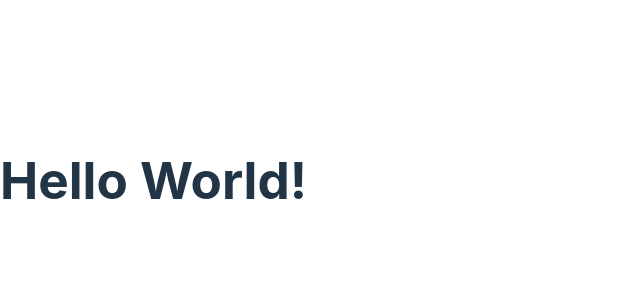
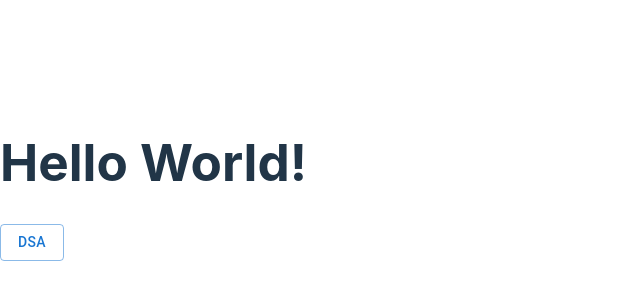
Before and after one commit to TogetherCrew/frontend-next, a React (Vite) app: page / in a window 1280 px wide. Shown: the part 220-520 px from the top of the page, without its empty margins (0-640 px from the left). Built offline with nearby package versions, Linux system fonts and the light colour scheme.

Commit message:
install MUI

```diff
--- a/package.json
+++ b/package.json
@@ -14,6 +14,9 @@
     "build-storybook": "storybook build"
   },
   "dependencies": {
+    "@emotion/react": "^11.11.0",
+    "@emotion/styled": "^11.11.0",
+    "@mui/material": "^5.12.3",
     "react": "^18.2.0",
     "react-dom": "^18.2.0"
   },
--- a/src/App.tsx
+++ b/src/App.tsx
@@ -1,5 +1,14 @@
+import { Button } from '@mui/material';
+
 function App() {
-  return <h1>Hello World!</h1>;
+  return (
+    <>
+      <h1>Hello World!</h1>
+      <Button variant="outlined" color="primary">
+        dsa
+      </Button>
+    </>
+  );
 }
 
 export default App;
```
Also changed, not shown: 1 other file (tests, documents, lock files or other folders).
